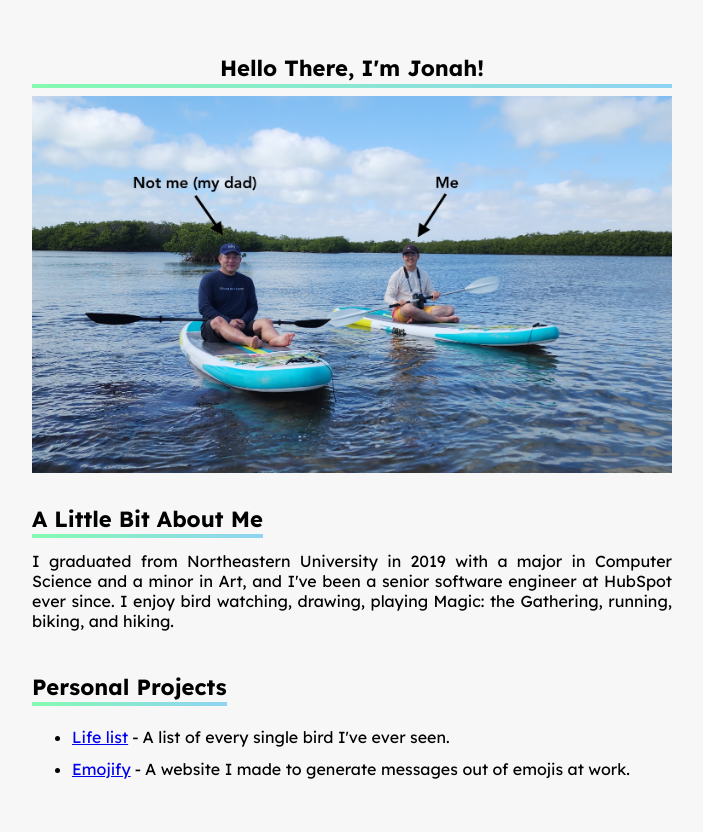
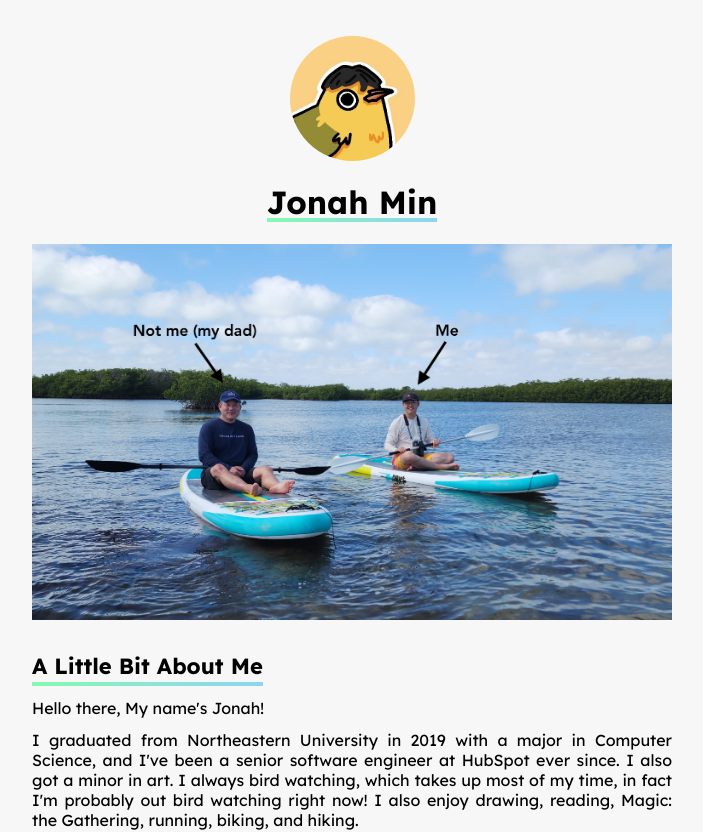
Before and after one commit to Jonah-Min/jonahmin.com, a React (Vite) app: page / in a window 1280 px wide. Shown: the top 832 px of the page, without its empty margins (288-991 px from the left). Built offline with nearby package versions, Linux system fonts and the light colour scheme.

Commit message:
Update homepage a bit

```diff
--- a/src/containers/Homepage.jsx
+++ b/src/containers/Homepage.jsx
@@ -8,11 +8,13 @@ export default class HomePage extends PureComponent {
         return (
             <span className="home-page-container">
                 <span className="about-me-container">
-                    <h2>Hello There, I'm Jonah!</h2>
+                    <img className="header-image" src="/wilsonswarbsquare.jpg" />
+                    <h1>Jonah Min</h1>
                     <img src="/me.jpg" />
                     <span className="about">
                         <h3>A Little Bit About Me</h3>
-                        <p>I graduated from Northeastern University in 2019 with a major in Computer Science and a minor in Art, and I've been a senior software engineer at HubSpot ever since. I enjoy bird watching, drawing, playing Magic: the Gathering, running, biking, and hiking.</p>
+                        <p>Hello there, My name's Jonah!</p>
+                        <p>I graduated from Northeastern University in 2019 with a major in Computer Science, and I've been a senior software engineer at HubSpot ever since. I also got a minor in art. I always bird watching, which takes up most of my time, in fact I'm probably out bird watching right now! I also enjoy drawing, reading, Magic: the Gathering, running, biking, and hiking.</p>
                     </span>
                     <span className="projects">
                         <h3>Personal Projects</h3>
--- a/src/stylesheets/homePage.css
+++ b/src/stylesheets/homePage.css
@@ -5,6 +5,18 @@
   height: 100%;
   align-items: center;
   padding-bottom: 10vh;
+}
+
+.header-image {
+  max-width: 125px;
+  border-radius: 50%;
+}
+
+h1 {
+  background-image: linear-gradient(120deg, #84fab0 0%, #8fd3f4 100%);
+  background-repeat: no-repeat;
+  background-size: 100% 0.2em;
+  background-position: 0 105%;
 }
 
 .about-me-container {
@@ -18,24 +30,11 @@
   width: 100%;
 }
 
-.about-me-container h2 {
-  width: 100%;
-  font-size: 22px;
-  background-image: linear-gradient(120deg, #84fab0 0%, #8fd3f4 100%);
-  background-repeat: no-repeat;
-  background-size: 100% 0.2em;
-  background-position: 0 88%;
-  text-align: center;
-  padding-bottom: 10px;
-  margin-bottom: 4px;
-}
-
 .about {
   display: inline-block;
   width: 100%;
   margin-top: 10px;
   font-size: 16px;
-  margin-bottom: 8px;
 }
 
 .about h3 {
@@ -95,7 +94,7 @@ p {
   margin-right: 4px;
 }
 
-@media (max-width: 750px) {
+@media (max-width: 850px) {
   .about-me-container {
     width: 90%;
     display: flex;
```
Also changed, not shown: public/wilsonswarbsquare.jpg (added), 7 other files (tests, documents, lock files or other folders).
